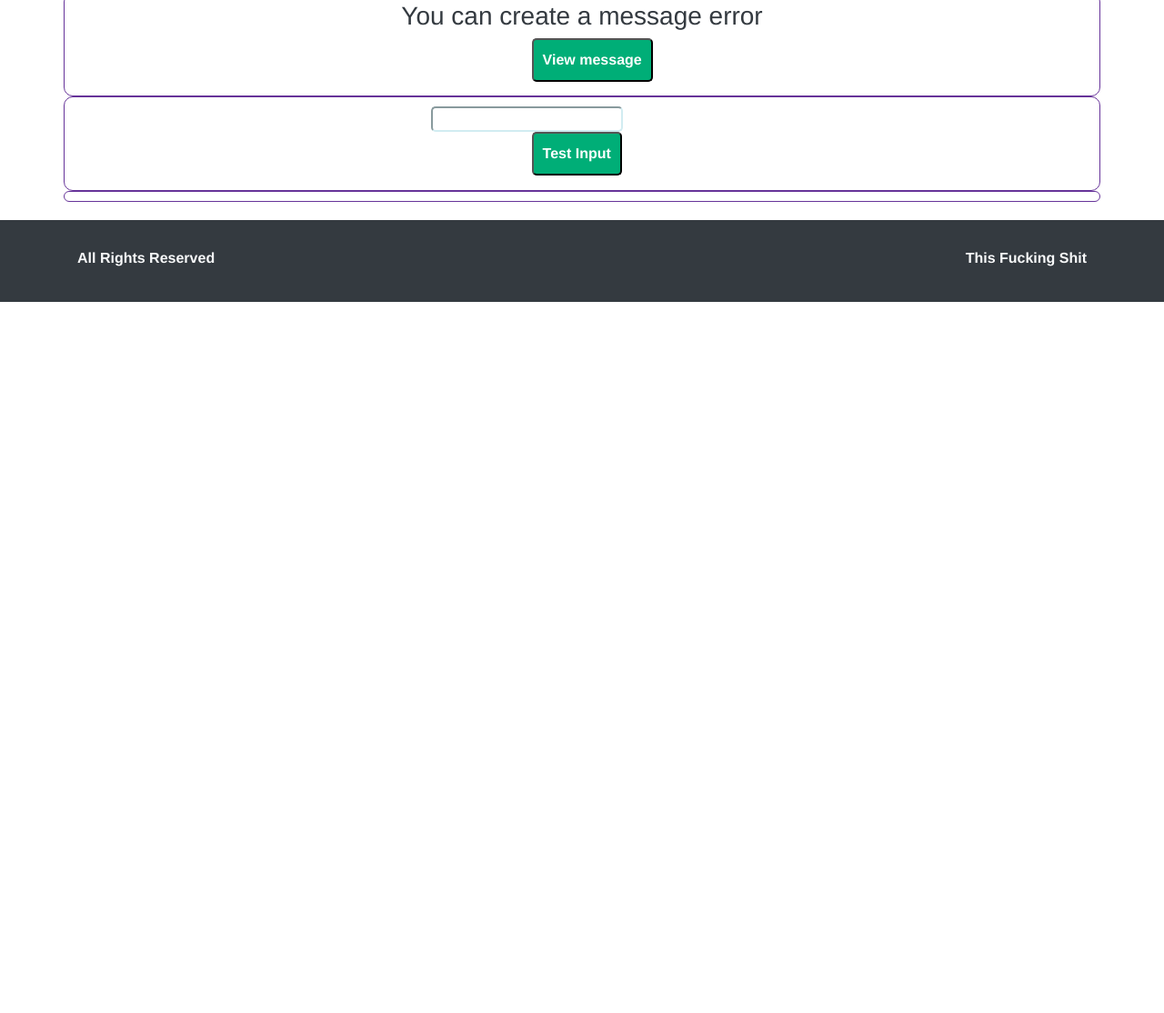
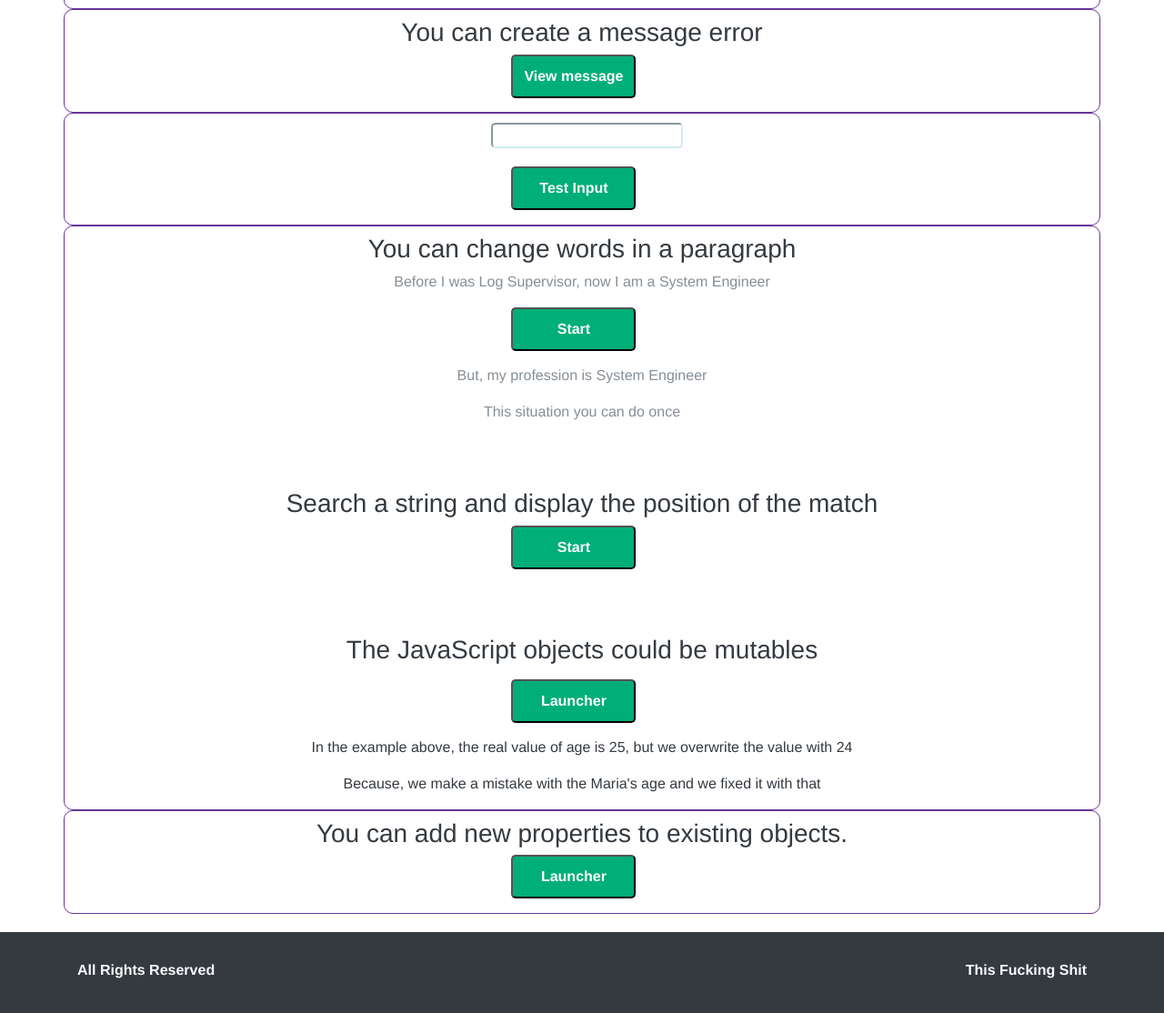
Before and after one commit to esaavedra89/practicajs, a plain HTML site: page practica4.html in a window 1280 px wide. Shown: the part 636-1750 px from the top of the page at 91% size. Before the commit the page ends 968 px from the top, so only its background shows below. Drawn offline with nearby package versions, Linux system fonts and the light colour scheme.

Commit message:
practice with errors

```diff
--- a/js/practica4.js
+++ b/js/practica4.js
@@ -118,3 +118,49 @@ function myFunction() {
         message.innerHTML = "Input is " + err;
     }
 }
+
+function changeWord() {
+    var change = document.getElementById("developer").innerHTML;
+    var txt = change.replace(/System Engineer/i, "Web Developer");
+    document.getElementById("developer").innerHTML = txt;
+
+}
+
+function findPosi() {
+    var str = "Search a string and display the position of the match";
+    var n = str.search(/display/i);
+    var a = document.getElementById("posi");
+
+    if(a.style.display==="" || a.style.display==="none"){
+        a.style.display = "block";
+        a.innerHTML = n;
+    }else {
+        a.style.display = "none";
+    }
+}
+
+function mutable() {
+    var object = {name: "Maria", last: "Sanchez", age: 25, weight: 60};
+    var x = object;
+    x.age = 24;
+    var mutable = document.getElementById("mutable");
+    if(mutable.style.display === "" || mutable.style.display === "none"){
+        mutable.style.display = "block";
+        mutable.innerHTML = "Su nombre es "+x.name + " y su apellido es "+x.last+" su edad es "+x.age;
+    }else {
+        mutable.style.display = "none";
+    }
+
+}
+
+function addProper() {
+    var person = {name:"Daniela", last:"Marquez", age:"29"}
+    person.colorSkin = "brown";
+    var input = document.getElementById("addProper");
+    if(input.style.display===""|| input.style.display==="none"){
+        input.style.display = "block";
+        input.innerHTML = person.name+ " "+person.last+ " "+person.colorSkin;
+    }else {
+        input.style.display = "none";
+    }
+}
--- a/practica4.html
+++ b/practica4.html
@@ -38,8 +38,9 @@
         .inputs{
             border-color: #d1ecf1;
             margin-right: 5px;
-            margin-left: 35%;
+            margin-left: 41%;
             border-radius: 5px;
+            margin-bottom: 20px;
         }
         .buttons{
             background-color: #00AE77;
@@ -48,6 +49,7 @@
             padding: 10px;
             border-radius: 5px;
             margin-bottom: 15px;
+            width: 137px;
 
         }
         .buttons:hover{
@@ -56,7 +58,7 @@
         h1, h2, h3, h4{
             margin-top: 10px;
         }
-        #errorC{margin-left: 45%;display: block;}
+        #errorC{margin-left: 43%;display: block;}
         .footer{
             margin-top: 20px;
             padding: 30px 0 20px 0;
@@ -73,6 +75,12 @@
             display: inline-block;
             float: right;
             font-weight: bold;
+        }
+        select{
+            border-color: #d1ecf1;
+            margin-left: 46%;
+            border-radius: 5px;
+            margin-bottom: 20px;
         }
     </style>
 </head>
@@ -128,14 +136,36 @@
     <h3 class="text-center text-dark"></h3>
     <input id="demo" type="text" class="inputs">
     <button class="buttons" id="errorC" type="button" onclick="myFunction()">Test Input</button>
-    <p id="message"></p>
+    <p id="message" class="text-center text-dark"></p>
 
 </div>
 
 <div class="container conta">
 
-    <h3 class="text-center text-dark"></h3>
+    <h3 class="text-center text-dark">You can change words in a paragraph</h3>
+    <p id="developer" class="text-secondary text-center">Before I was Log Supervisor, now I am a System Engineer</p>
+    <button class="buttons" id="errorC" type="button" onclick="changeWord()">Start</button>
+    <p class="text-secondary text-center">But, my profession is System Engineer</p>
+    <p class="text-secondary text-center">This situation you can do once</p>
+    <br/>
+    <br/>
+    <h3 class="text-center text-dark">Search a string and display the position of the match</h3>
+    <button class="buttons" id="errorC" type="button" onclick="findPosi()">Start</button>
+    <p id="posi" class="text-secondary text-center"></p>
+    <br/>
+    <br/>
+    <h3 class="text-center text-dark">The JavaScript objects could be mutables</h3>
+    <p class="text-center text-dark" id="mutable"></p>
+    <button class="buttons" id="errorC" type="button" onclick="mutable()">Launcher</button>
+    <p class="text-center text-dark">In the example above, the real value of age is 25, but we overwrite the value with 24</p>
+    <p class="text-center text-dark">Because, we make a mistake with the Maria's age and we fixed it with that</p>
 
+</div>
+
+<div class="container conta">
+    <h3 class="text-center text-dark">You can add new properties to existing objects.</h3>
+    <button class="buttons" id="errorC" type="button" onclick="addProper()">Launcher</button>
+    <p class="text-dark text-center" id="addProper"></p>
 </div>
 
 <div class="footer">
```
